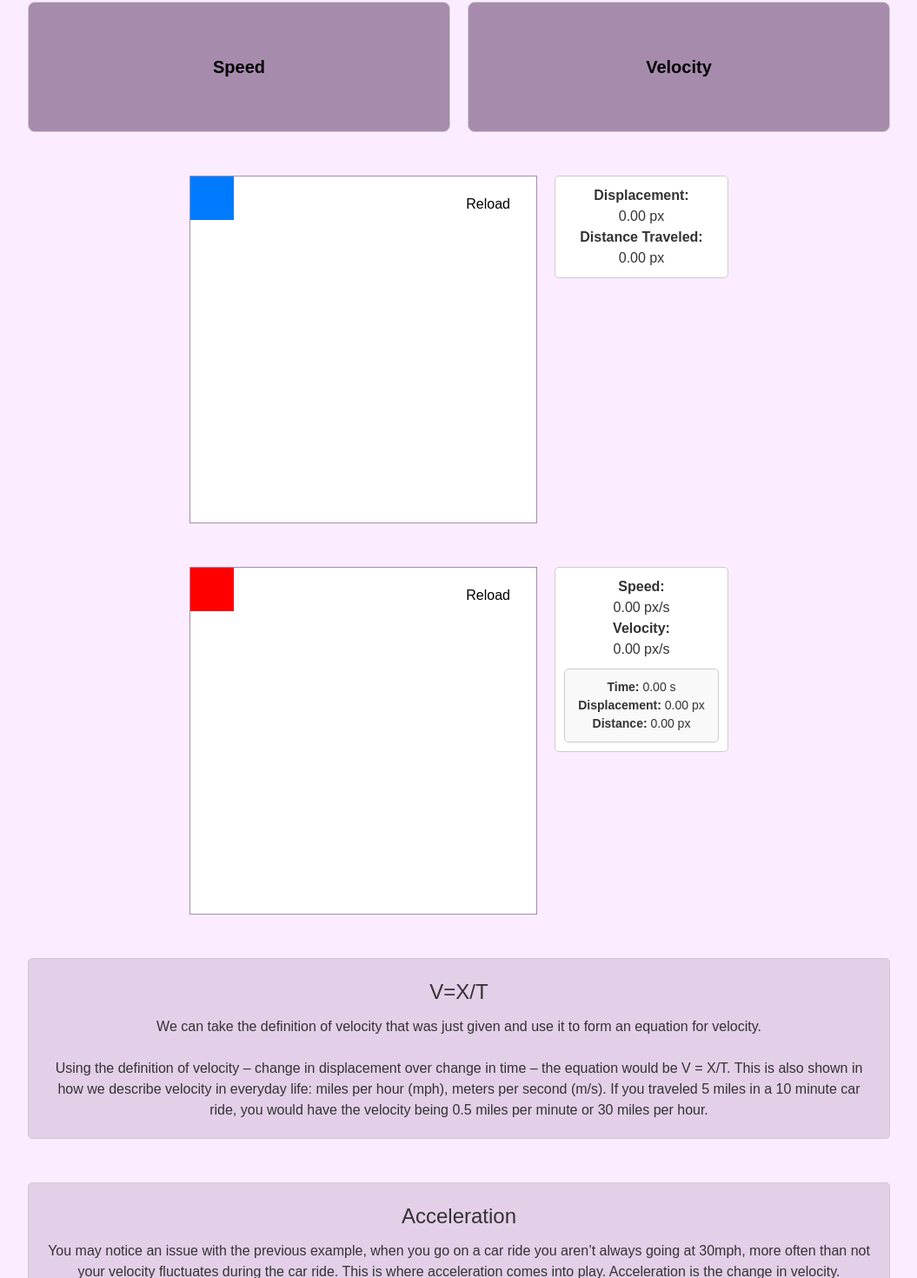
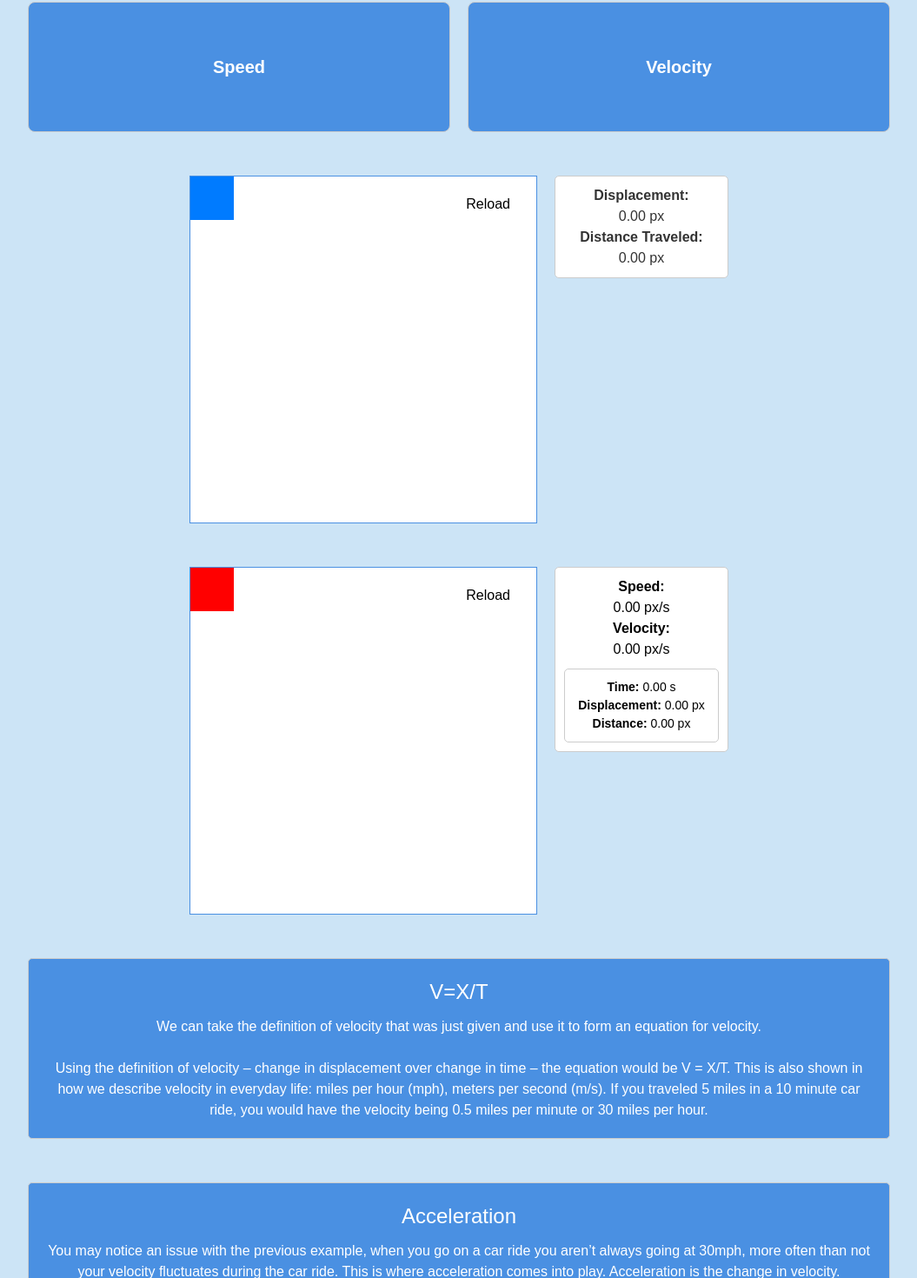
Before and after one commit to hasini-ship-it/AppsForGood, a React (Create React App) app: page /kinematics in a window 1280 px wide. Shown: the part 751-2221 px from the top of the page at 87% size, without its empty margins (112-1167 px from the left). Built offline with nearby package versions, Linux system fonts and the light colour scheme.

Commit message:
Co-authored-by: charlottemartin1 <charlottemartin1@users.noreply.github.com>

```diff
--- a/src/App.css
+++ /dev/null
@@ -1,90 +0,0 @@
-.App {
-  text-align: center;
-}
-
-.App-logo {
-  height: 40vmin;
-  pointer-events: none;
-}
-
-@media (prefers-reduced-motion: no-preference) {
-  .App-logo {
-    animation: App-logo-spin infinite 20s linear;
-  }
-  body {
-    font-family: cursive;
-  }
-
-}
-
-.butt
-{
-  background-color: #693346;
-  color: white;
-  padding: 10px 20px;
-  text-align: center;
-  border: none;
-  cursor: pointer;
-  width: 50%;
-  border-radius: 5px;
-  margin: 10px 0;
-}
-
-.App-header {
-  background-color: #eec9e2;
-  min-height: 100vh;
-  flex-direction: column;
-  align-items: center;
-  justify-content: center;
-  font-size: calc(10px + 2vmin);
-  color: white;
-}
-
-.App-link {
-  color: #880c37;
-}
-
-@keyframes App-logo-spin {
-  from {
-    transform: rotate(0deg);
-  }
-  to {
-    transform: rotate(360deg);
-  }
-
-}
-
-.settingsButton{
-  padding: 3;
-  display: inline;
-}
-
-.floatRight{
-  float: right;
-  display: flex;
-  gap: 10px;
-  align-items: center
-}
-
-.floatLeft{
-  float: left;
-  display: flex;
-  gap: 10px;
-  align-items: center
-}
-
-.padding1{
-  padding: 1%;
-}
-
-.margin1{
-  margin-top: 10%;
-}
-
-.margin2{
-  margin-left: 2%;
-}
-
-.margin3{
-  margin-right: 2%;
-}
--- a/src/App.js
+++ b/src/App.js
@@ -3,15 +3,15 @@ import { BrowserRouter as Router, Routes, Route } from 'react-router-dom';
 import Topics from './TopicsGood';
 import Settings from './Settings';
 import Awards from './Awards';
-import './App.css';
 import Kinematics from './kinematics';
 import Navbar from './Navbar';
 import Home from './Home';
 
+//forms navbar
 function App() {
   return (
     <Router>
-      <div className="App">
+      <div>
       <Navbar />
         <Routes>
           <Route path="/" element={<Home />} />
--- a/src/Awards.js
+++ b/src/Awards.js
@@ -1,5 +1,5 @@
 import React from 'react';
-
+//awards page
 const Awards = () => {
     return (
         <div>
--- a/src/Button.js
+++ b/src/Button.js
@@ -7,7 +7,7 @@ const Button = ({ label, onClick }) => {
         </button>
     );
 };
-
+//button styling
 const styles = {
     button: {
         padding: '10px 20px',
--- a/src/Navbar.js
+++ b/src/Navbar.js
@@ -29,7 +29,7 @@ function Navbar() {
       <div className="container mx-auto px-4 sm:px-6 lg:px-8">
         <div className="flex items-center justify-between">
           <a href="#" className="text-2xl font-bold text-blue-600" onClick={() => navigate('/')}>
-            Apps4Good
+            Home
           </a>
 
           <nav className="hidden md:flex space-x-10">
--- a/src/TopicsGood.js
+++ b/src/TopicsGood.js
@@ -6,115 +6,74 @@ function Topics() {
   const [visibleButtons, setVisibleButtons] = useState([]);
 
   const pageStyle = {
-    position: 'relative',
     height: '100vh',
     width: '100%',
     backgroundColor: '#cce4f6',
-    overflow: 'hidden',
-    padding: '20px',
+    overflowY: 'auto',
+    padding: '2vh 5vw',
+    display: 'flex',
+    flexDirection: 'column',
+    alignItems: 'center',
+    position: 'relative',
   };
 
-  const homeButtonStyle = {
-    position: 'absolute',
-    top: '10px',
-    left: '10px',
-    padding: '10px 20px',
-    fontSize: '16px',
-    backgroundColor: '#4a90e2',
-    color: 'white',
-    border: 'none',
-    borderRadius: '8px',
-    cursor: 'pointer',
-    zIndex: 10,
+
+  const buttonContainerStyle = {
+    display: 'flex',
+    flexDirection: 'column',
+    alignItems: 'center',
+    gap: '2vh',
+    width: '100%',
+    marginTop: '10vh',
   };
 
   const buttonStyle = {
-  position: 'absolute',
-  width: '250px',
-  height: '150px',
-  borderRadius: '40%',
+    width: '80vw',
+    maxWidth: '400px',
+    height: '60px',
+    borderRadius: '12px',
     backgroundColor: '#4a90e2',
     border: 'none',
     color: 'white',
-  fontSize: '24px',
+    fontSize: '1.2rem',
     fontWeight: 'bold',
     cursor: 'pointer',
     textAlign: 'center',
-  padding: '20px',
     boxShadow: '0 6px 12px rgba(0, 0, 0, 0.3)',
-  zIndex: 20,
     opacity: 0,
-  transform: 'scale(0.5)',
+    transform: 'scale(0.95)',
     transition: 'opacity 0.5s ease, transform 0.3s ease',
-  ':hover': {
-    transform: 'scale(1.1)',
-  },
   };
+
   const buttons = [
-    { label: 'Kinematics', path: '/kinematics', top: '10%', left: '5%' },
-    { label: 'Dynamics', path: '/dynamics', top: '20%', left: '35%' },
-    { label: 'Energy, Work, and Power', path: '/energy-work-power', top: '10%', left: '65%' },
-    { label: 'Momentum', path: '/momentum', top: '40%', left: '85%' },
-    { label: 'Circular Motion and Gravity', path: '/circular-motion-gravity', top: '60%', left: '55%' },
-    { label: 'Rotational Mechanics', path: '/rotational-mechanics', top: '50%', left: '25%' },
-    { label: 'Simple Harmonic Motion', path: '/simple-harmonic-motion', top: '70%', left: '5%' },
+    { label: 'Kinematics', path: '/kinematics' },
+    { label: 'Dynamics', path: '/dynamics' },
+    { label: 'Energy, Work, and Power', path: '/energy-work-power' },
+    { label: 'Momentum', path: '/momentum' },
+    { label: 'Circular Motion and Gravity', path: '/circular-motion-gravity' },
+    { label: 'Rotational Mechanics', path: '/rotational-mechanics' },
+    { label: 'Simple Harmonic Motion', path: '/simple-harmonic-motion' },
   ];
 
-  const getPosition = (topPercent, leftPercent) => {
-    const pageHeight = window.innerHeight;
-    const pageWidth = window.innerWidth;
-    const top = parseFloat(topPercent) / 100 * pageHeight + 75;
-    const left = parseFloat(leftPercent) / 100 * pageWidth + 125;
-    return { top, left };
-  };
-
-  // 🧠 Animation Effect
   useEffect(() => {
     buttons.forEach((_, index) => {
       setTimeout(() => {
         setVisibleButtons((prev) => [...prev, index]);
-      }, index * 200); // 300ms delay between each button appearing
+      }, index * 200); // 200ms delay between each button
     });
   }, []);
 
   return (
     <div style={pageStyle}>
-      <button style={homeButtonStyle} onClick={() => navigate('/')}>
-        Home
-      </button>
 
-      {/* SVG Lines Behind */}
-      <svg style={{ position: 'absolute', top: 0, left: 0, width: '100%', height: '100%', zIndex: 5 }}>
-        {buttons.map((btn, index) => {
-          if (index === buttons.length - 1) return null;
-          const start = getPosition(buttons[index].top, buttons[index].left);
-          const end = getPosition(buttons[index + 1].top, buttons[index + 1].left);
-
-          return (
-            <line
-              key={index}
-              x1={start.left}
-              y1={start.top}
-              x2={end.left}
-              y2={end.top}
-              stroke="#53719F"
-              strokeWidth="5"
-              strokeLinecap="round"
-            />
-          );
-        })}
-      </svg>
-
-      {/* All Buttons */}
+      <div style={buttonContainerStyle}>
         {buttons.map((btn, index) => (
           <button
             key={index}
             style={{
               ...buttonStyle,
-            top: btn.top,
-            left: btn.left,
               opacity: visibleButtons.includes(index) ? 1 : 0,
-            transform: visibleButtons.includes(index) ? 'scale(1)' : 'scale(0.5)',
+              transform: visibleButtons.includes(index) ? 'scale(1)' : 'scale(0.95)',
             }}
             onClick={() => navigate(btn.path)}
           >
@@ -122,6 +81,7 @@ function Topics() {
           </button>
         ))}
       </div>
+    </div>
   );
 }
 
--- a/src/kinematics.js
+++ b/src/kinematics.js
@@ -33,7 +33,7 @@ function Kinematics() {
   };
 
   return (
-    <div style={{ position: 'relative', backgroundColor: '#fbedff', padding: '20px', overflow: 'auto' }}>
+    <div style={{ position: 'relative', backgroundColor: '#cce4f6', padding: '20px', overflow: 'auto' }}>
       {/* Back Button */}
 
 
@@ -88,7 +88,7 @@ function Kinematics() {
                   width: '100%',
                   height: '100%',
                   backfaceVisibility: 'hidden',
-                  backgroundColor: '#a68bad',
+                  backgroundColor: '#4a90e2',
                   border: '1px solid #ccc',
                   borderRadius: '8px',
                   display: 'flex',
@@ -97,6 +97,7 @@ function Kinematics() {
                   fontSize: '20px',
                   padding: '10px',
                   boxSizing: 'border-box',
+                  color: 'white'
                 }}
               >
                 <strong>{item.term}</strong>
@@ -109,7 +110,7 @@ function Kinematics() {
                   width: '100%',
                   height: '100%',
                   backfaceVisibility: 'hidden',
-                  backgroundColor: '#e3cfe8',
+                  backgroundColor: '#BCDEF5',
                   border: '1px solid #ccc',
                   borderRadius: '8px',
                   transform: 'rotateY(180deg)',
@@ -120,6 +121,7 @@ function Kinematics() {
                   padding: '10px',
                   boxSizing: 'border-box',
                   textAlign: 'center',
+
                 }}
               >
                 {item.def}
@@ -136,7 +138,7 @@ function Kinematics() {
             position: 'relative',
             width: '400px',
             height: '400px',
-            border: '1px solid #a68bad',
+            border: '1px solid #4a90e2',
             backgroundColor: '#ffffff',
           }}
           onDragOver={(e) => e.preventDefault()} // Allow dropping
@@ -247,7 +249,7 @@ function Kinematics() {
             position: 'relative',
             width: '400px',
             height: '400px',
-            border: '1px solid #a68bad',
+            border: '1px solid #4a90e2',
             backgroundColor: '#ffffff',
           }}
           onDragOver={(e) => e.preventDefault()} // Allow dropping
@@ -350,7 +352,7 @@ function Kinematics() {
           borderRadius: '5px',
           backgroundColor: '#fff',
           fontSize: '16px',
-          color: '#333',
+          color: 'black',
           width: '200px',
           textAlign: 'center',
         }}
@@ -367,9 +369,9 @@ function Kinematics() {
             padding: '10px',
             border: '1px solid #ccc',
             borderRadius: '5px',
-            backgroundColor: '#f9f9f9',
+            backgroundColor: '#fff',
             fontSize: '14px',
-            color: '#333',
+            color: 'black',
           }}
         >
           <p><strong>Time:</strong> {((startTime ? performance.now() - startTime : 0) / 1000).toFixed(2)} s</p>
@@ -387,9 +389,9 @@ function Kinematics() {
           padding: '20px',
           border: '1px solid #ccc',
           borderRadius: '5px',
-          backgroundColor: '#e3cfe8',
+          backgroundColor: '#4a90e2',
           fontSize: '16px',
-          color: '#333',
+          color: '#ffffff',
           textAlign: 'center',
           marginLeft: '10%',
           marginRight: '10%',
@@ -411,9 +413,9 @@ Using the definition of velocity – change in displacement over change in time
           padding: '20px',
           border: '1px solid #ccc',
           borderRadius: '5px',
-          backgroundColor: '#e3cfe8',
+          backgroundColor: '#4a90e2',
           fontSize: '16px',
-          color: '#333',
+          color: '#ffffff',
           textAlign: 'center',
           marginLeft: '10%',
           marginRight: '10%',
@@ -431,9 +433,9 @@ Using the definition of velocity – change in displacement over change in time
           padding: '20px',
           border: '1px solid #ccc',
           borderRadius: '5px',
-          backgroundColor: '#e3cfe8',
+          backgroundColor: '#4a90e2',
           fontSize: '16px',
-          color: '#333',
+          color: '#ffffff',
           textAlign: 'center',
           marginLeft: '10%',
           marginRight: '10%',
```
Also changed, not shown: src/Home.js (+5 -18 lines). Lines whose indentation alone changed are shown as unchanged.
